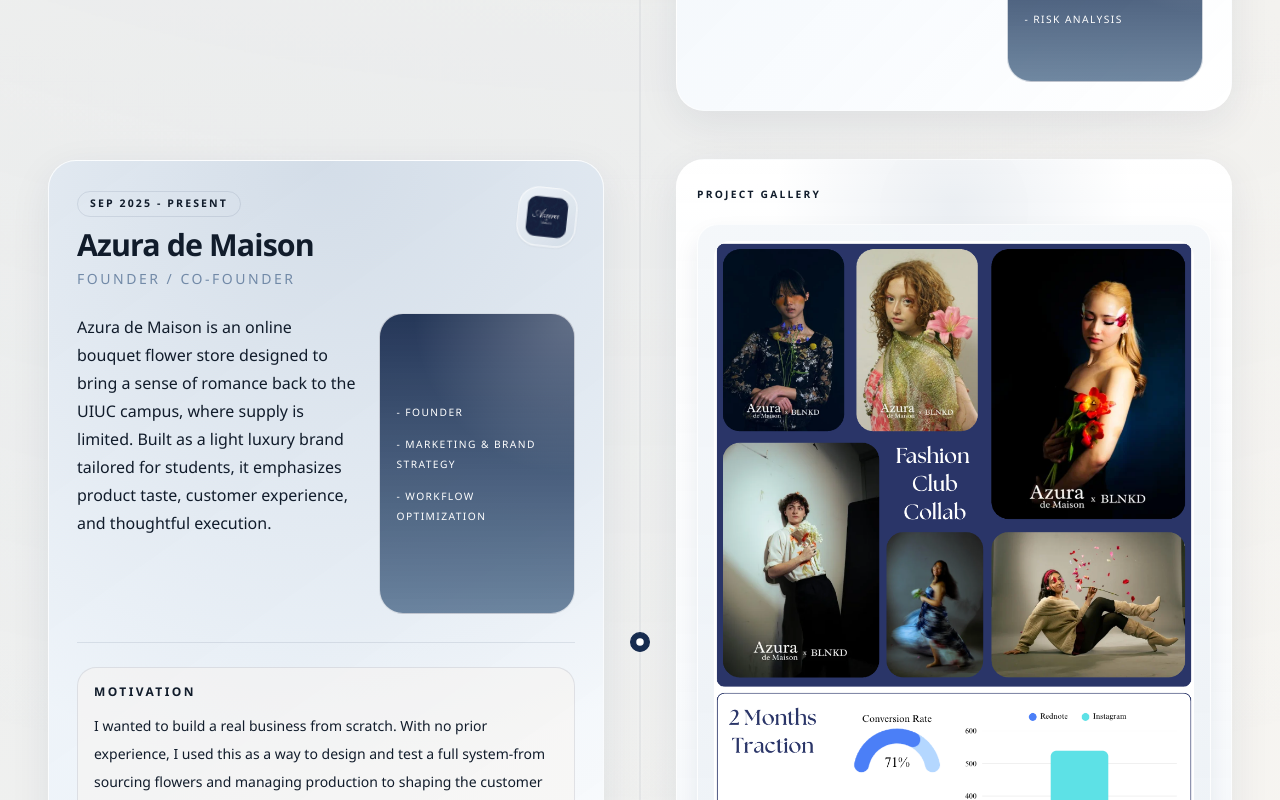
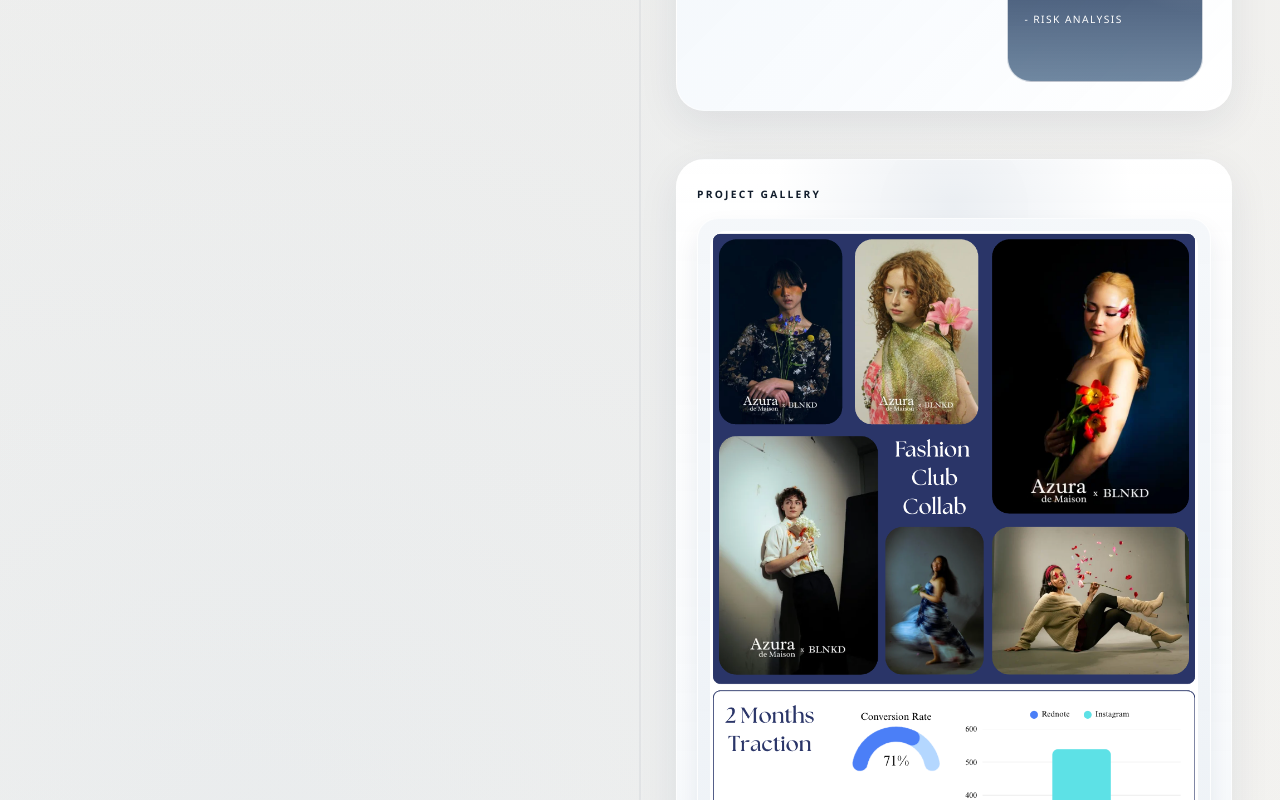
Before and after one commit to ayvhc/website, a Next.js app: page / in a window 1280 px wide. Both pictures are taken after a click on the button 326 px from the left and 2296 px from the top of the page. Shown: the part 1896-2696 px from the top of the page. Built offline with nearby package versions, Linux system fonts and the light colour scheme.

Commit message:
add gazzola lab image gallery interaction

```diff
--- a/components/timeline-card.tsx
+++ b/components/timeline-card.tsx
@@ -65,9 +65,6 @@
   const showSideGallery = hasDesktopSideGallery && isOpen;
   const cardLayout = hasDesktopSideGallery ? "position" : true;
   const galleryOnLeft = desktopGallerySide === "left";
-  const galleryShellClasses = galleryOnLeft
-    ? "hidden lg:absolute lg:left-0 lg:top-0 lg:block lg:w-[calc(50%-2.25rem)]"
-    : "hidden lg:absolute lg:right-0 lg:top-0 lg:block lg:w-[calc(50%-2.25rem)]";
   const galleryPresenceAnimation = galleryOnLeft
     ? { initial: { opacity: 0, x: -18 }, animate: { opacity: 1, x: 0 }, exit: { opacity: 0, x: -12 } }
     : { initial: { opacity: 0, x: 18 }, animate: { opacity: 1, x: 0 }, exit: { opacity: 0, x: 12 } };
@@ -78,16 +75,19 @@
       className={`relative pl-14 lg:grid lg:grid-cols-[1fr_72px_1fr] lg:items-start lg:pl-0 ${
         isLast ? "" : "pb-2"
       }`}
+      layout="position"
       initial={{ opacity: 0, y: 42 }}
       whileInView={{ opacity: 1, y: 0 }}
       viewport={{ once: true, amount: 0.25 }}
       transition={{ duration: 0.7, ease: [0.22, 1, 0.36, 1] }}
     >
-      <AnimatePresence initial={false}>
+      {hasDesktopSideGallery && galleryOnLeft ? (
+        <div className="hidden lg:col-start-1 lg:block">
+          <AnimatePresence initial={false} mode="popLayout">
             {showSideGallery ? (
               <motion.div
                 key={`${entry.id}-desktop-gallery-shell`}
-            className={galleryShellClasses}
+                layout
                 initial={galleryPresenceAnimation.initial}
                 animate={galleryPresenceAnimation.animate}
                 exit={galleryPresenceAnimation.exit}
@@ -97,17 +97,24 @@
               </motion.div>
             ) : null}
           </AnimatePresence>
-
-      {hasDesktopSideGallery && galleryOnLeft ? (
-        <div
-          aria-hidden="true"
-          className={`hidden lg:col-start-1 lg:block ${showSideGallery ? "lg:min-h-[1px]" : ""}`}
-        />
+        </div>
       ) : hasDesktopSideGallery ? (
-        <div
-          aria-hidden="true"
-          className={`hidden lg:col-start-3 lg:block ${showSideGallery ? "lg:min-h-[1px]" : ""}`}
-        />
+        <div className="hidden lg:col-start-3 lg:block">
+          <AnimatePresence initial={false} mode="popLayout">
+            {showSideGallery ? (
+              <motion.div
+                key={`${entry.id}-desktop-gallery-shell`}
+                layout
+                initial={galleryPresenceAnimation.initial}
+                animate={galleryPresenceAnimation.animate}
+                exit={galleryPresenceAnimation.exit}
+                transition={{ duration: 0.3, ease: [0.22, 1, 0.36, 1] }}
+              >
+                <TimelineGallery image={entry.galleryImage!} title={entry.title} />
+              </motion.div>
+            ) : null}
+          </AnimatePresence>
+        </div>
       ) : isLeft ? null : (
         <div className="hidden lg:col-start-1 lg:block" />
       )}
--- a/components/timeline-gallery.tsx
+++ b/components/timeline-gallery.tsx
@@ -20,7 +20,7 @@
     >
       <div className="pointer-events-none absolute inset-x-8 top-0 h-24 rounded-full bg-[radial-gradient(circle,rgba(94,123,157,0.12),transparent_72%)]" />
       <div className="relative">
-        <p className="mb-4 text-[0.64rem] font-semibold uppercase tracking-[0.22em] text-navy/52">
+        <p className="mb-2 text-[0.64rem] font-semibold uppercase tracking-[0.22em] text-navy/52 sm:mb-2.5">
           Project Gallery
         </p>
 
@@ -32,7 +32,7 @@
             delay: 0.08,
             ease: [0.22, 1, 0.36, 1]
           }}
-          className="relative overflow-hidden rounded-[1.3rem] border border-white/80 bg-[linear-gradient(180deg,rgba(244,247,250,0.95),rgba(233,239,245,0.9))] p-3 shadow-[0_12px_24px_rgba(18,36,62,0.08)] sm:p-4"
+          className="relative overflow-hidden rounded-[1.3rem] border border-white/80 bg-[linear-gradient(180deg,rgba(244,247,250,0.95),rgba(233,239,245,0.9))] p-2.5 shadow-[0_12px_24px_rgba(18,36,62,0.08)] sm:p-3"
         >
           <Image
             src={image}
```
Lines whose indentation alone changed are shown as unchanged.
